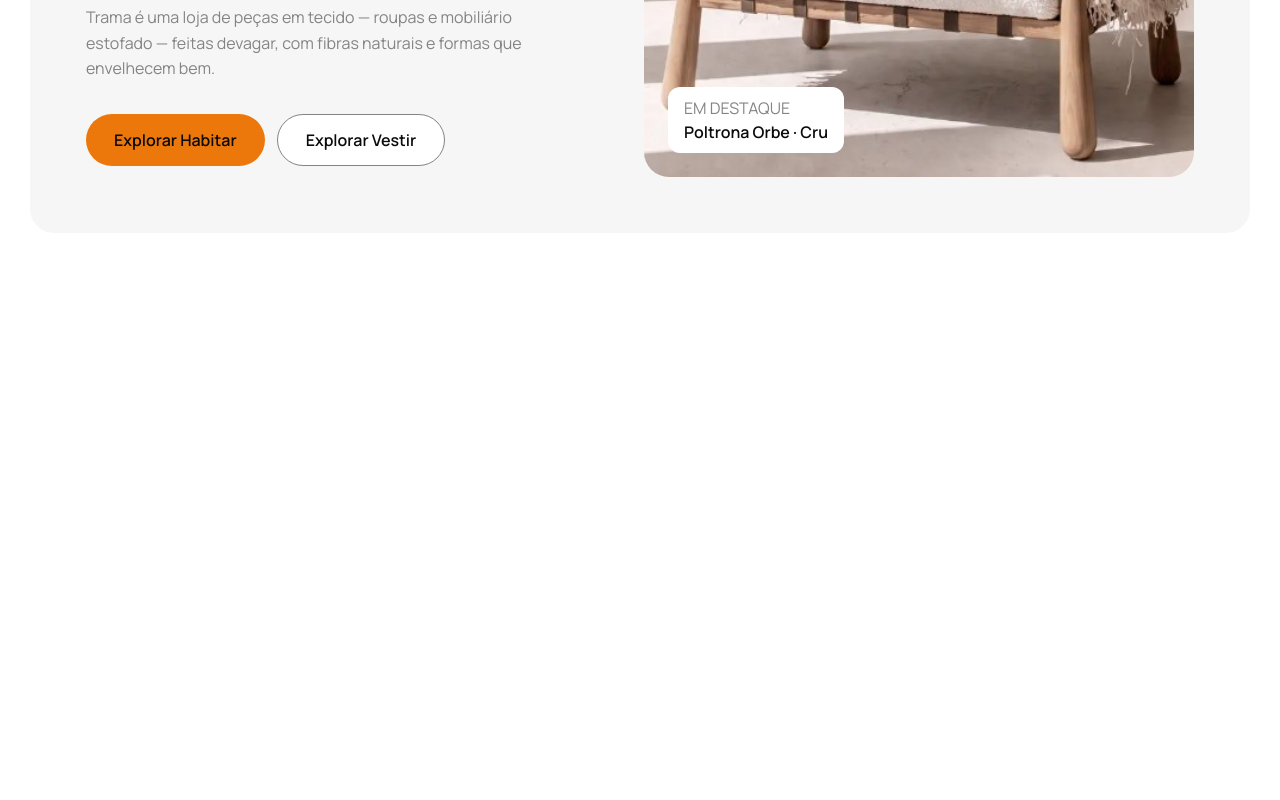
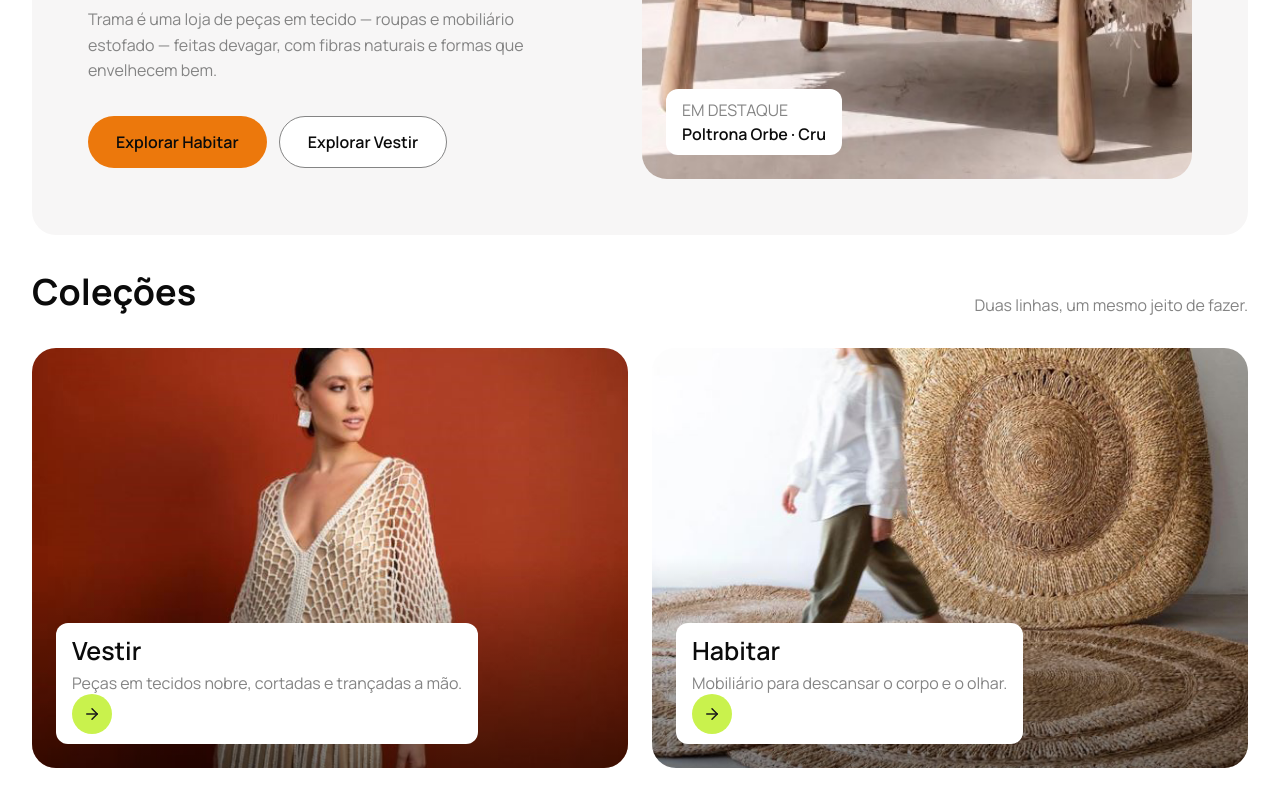
Before and after one commit to aarielmartins/Projeto---Virtual_Store, a React (Create React App) app: page / in a window 1280 px wide. Shown: the part 492-1292 px from the top of the page. Before the commit the page ends 800 px from the top, so only its background shows below. Built offline with nearby package versions, Linux system fonts and the light colour scheme.

Commit message:
criando o collections

```diff
--- a/src/App.tsx
+++ b/src/App.tsx
@@ -1,4 +1,5 @@
 import Banner from './components/Banner'
+import Collections from './components/Collections'
 import Header from './components/Header'
 import { Container, GlobalCss } from './styles'
 
@@ -9,6 +10,7 @@ function App() {
       <Header />
       <Container>
         <Banner />
+        <Collections />
       </Container>
     </>
   )
--- a/src/components/Banner/index.tsx
+++ b/src/components/Banner/index.tsx
@@ -7,8 +7,6 @@ import {
   Title,
   Description,
   Actions,
-  ButtonPrimary,
-  ButtonSecondary,
   ImageWrapper,
   HighlightTag
 } from './styles'
@@ -33,7 +31,7 @@ const Banner = () => (
       </Actions>
     </Content>
 
-    <ImageWrapper>
+    <ImageWrapper href="#">
       <img src={chairImage} alt="Poltrona Orbe" />
       <HighlightTag>
         <span className="label">Em destaque</span>
--- a/src/components/Banner/styles.ts
+++ b/src/components/Banner/styles.ts
@@ -9,7 +9,7 @@ export const BannerContainer = styled.section`
   background: ${cores.cinzaClaro};
   border-radius: 24px;
   padding: 56px;
-  margin: 30px 30px;
+  margin: 32px 32px;
 
   @media (max-width: 900px) {
     flex-direction: column;
@@ -72,33 +72,6 @@ export const Actions = styled.div`
   gap: 12px;
 `
 
-export const ButtonPrimary = styled.a`
-  display: inline-flex;
-  align-items: center;
-  gap: 8px;
-  padding: 14px 28px;
-  border-radius: 999px;
-  font-weight: 600;
-  text-decoration: none;
-  cursor: pointer;
-  background: ${cores.detalhe};
-  color: ${cores.preto};
-`
-
-export const ButtonSecondary = styled.a`
-  display: inline-flex;
-  align-items: center;
-  gap: 8px;
-  padding: 14px 28px;
-  border-radius: 999px;
-  font-weight: 600;
-  text-decoration: none;
-  cursor: pointer;
-  background: ${cores.branco};
-  color: ${cores.preto};
-  border: 1px solid ${cores.chumbo};
-`
-
 export const ImageWrapper = styled.a`
   position: relative;
   flex-shrink: 0;
--- /dev/null
+++ b/src/components/Collections/index.tsx
@@ -0,0 +1,53 @@
+import vestirImage from '../../assets/images/colecao-vestir.png'
+import habitarImage from '../../assets/images/colecao-habitar.png'
+import { FiArrowRight } from 'react-icons/fi'
+// FiPlus
+import {
+  CollectionsContainer,
+  Header,
+  Title,
+  Subtitle,
+  Grid,
+  Card,
+  CardInfo,
+  CardLabel,
+  CardName,
+  CircleButton
+} from './styles'
+
+const Collections = () => (
+  <CollectionsContainer>
+    <Header>
+      <Title>Coleções</Title>
+      <Subtitle>Duas linhas, um mesmo jeito de fazer.</Subtitle>
+    </Header>
+
+    <Grid>
+      <Card href="#">
+        <img src={vestirImage} alt="Coleção Vestir" />
+        <CardInfo>
+          <CardLabel>Vestir</CardLabel>
+          <CardName>
+            Peças em tecidos nobre, cortadas e trançadas a mão.
+          </CardName>
+          <CircleButton aria-label="Ver mais">
+            <FiArrowRight />
+          </CircleButton>
+        </CardInfo>
+      </Card>
+
+      <Card href="#">
+        <img src={habitarImage} alt="Coleção Habitar" />
+        <CardInfo>
+          <CardLabel>Habitar</CardLabel>
+          <CardName>Mobiliário para descansar o corpo e o olhar.</CardName>
+          <CircleButton aria-label="Ver mais">
+            <FiArrowRight />
+          </CircleButton>
+        </CardInfo>
+      </Card>
+    </Grid>
+  </CollectionsContainer>
+)
+
+export default Collections
--- /dev/null
+++ b/src/components/Collections/styles.ts
@@ -0,0 +1,128 @@
+import styled from 'styled-components'
+import { cores, texto } from '../../styles'
+
+export const CollectionsContainer = styled.section`
+  margin: 32px 32px;
+
+  @media (max-width: 900px) {
+    margin: 20px 20px;
+  }
+`
+
+export const Header = styled.div`
+  display: flex;
+  align-items: flex-end;
+  justify-content: space-between;
+  margin-bottom: 32px;
+
+  @media (max-width: 640px) {
+    flex-direction: column;
+    align-items: flex-start;
+    gap: 8px;
+  }
+`
+
+export const Title = styled.h2`
+  font-weight: 700;
+  font-size: ${texto.titulo};
+  color: ${cores.preto};
+`
+
+export const Subtitle = styled.p`
+  font-size: ${texto.detalhe};
+  color: ${cores.chumbo};
+`
+
+export const Grid = styled.div`
+  display: grid;
+  grid-template-columns: 1fr 1fr;
+  gap: 24px;
+
+  @media (max-width: 900px) {
+    grid-template-columns: 1fr;
+  }
+`
+
+export const Card = styled.a`
+  position: relative;
+  display: block;
+  height: 420px;
+  border-radius: 24px;
+  overflow: hidden;
+  text-decoration: none;
+
+  img {
+    width: 100%;
+    height: 100%;
+    object-fit: cover;
+    display: block;
+    transition: transform 0.4s ease;
+  }
+
+  &:hover img {
+    transform: scale(1.05);
+  }
+
+  &::after {
+    content: '';
+    position: absolute;
+    inset: 0;
+    background: linear-gradient(
+      to top,
+      rgba(0, 0, 0, 0.5),
+      rgba(0, 0, 0, 0) 50%
+    );
+  }
+`
+
+export const CardInfo = styled.div`
+  position: absolute;
+  left: 24px;
+  bottom: 24px;
+  z-index: 1;
+  background: ${cores.branco};
+  border-radius: 12px;
+  padding: 10px 16px;
+`
+
+export const CardLabel = styled.span`
+  color: ${cores.preto};
+  display: block;
+  margin-bottom: 4px;
+  font-weight: 600;
+  color: ${cores.preto};
+  font-size: ${texto.subtitulo};
+`
+
+export const CardName = styled.span`
+  font-size: ${texto.detalhe};
+  color: ${cores.chumbo};
+`
+export const CircleButton = styled.button`
+  display: flex;
+  align-items: center;
+  justify-content: center;
+  width: 40px;
+  height: 40px;
+  border-radius: 50%;
+  border: none;
+  background: #c9f24d;
+  color: #1a1a1a;
+  font-size: 18px;
+  cursor: pointer;
+  transition: transform 0.2s ease, background 0.2s ease;
+
+  &:hover {
+    transform: scale(1.08);
+    background: #b8e63c;
+  }
+
+  &:active {
+    transform: scale(0.96);
+  }
+
+  svg {
+    width: 18px;
+    height: 18px;
+  }
+`
--- a/src/styles.ts
+++ b/src/styles.ts
@@ -12,8 +12,8 @@ export const cores = {
 
 export const texto = {
   detalhe: '16px',
-  titulo: '20px',
-  subtitulo: '18px',
+  titulo: '36px',
+  subtitulo: '25px',
   chamada: '70px'
 }
 
```
Also changed, not shown: src/assets/images/colecao-habitar.png (added), src/assets/images/colecao-vestir.png (added).
